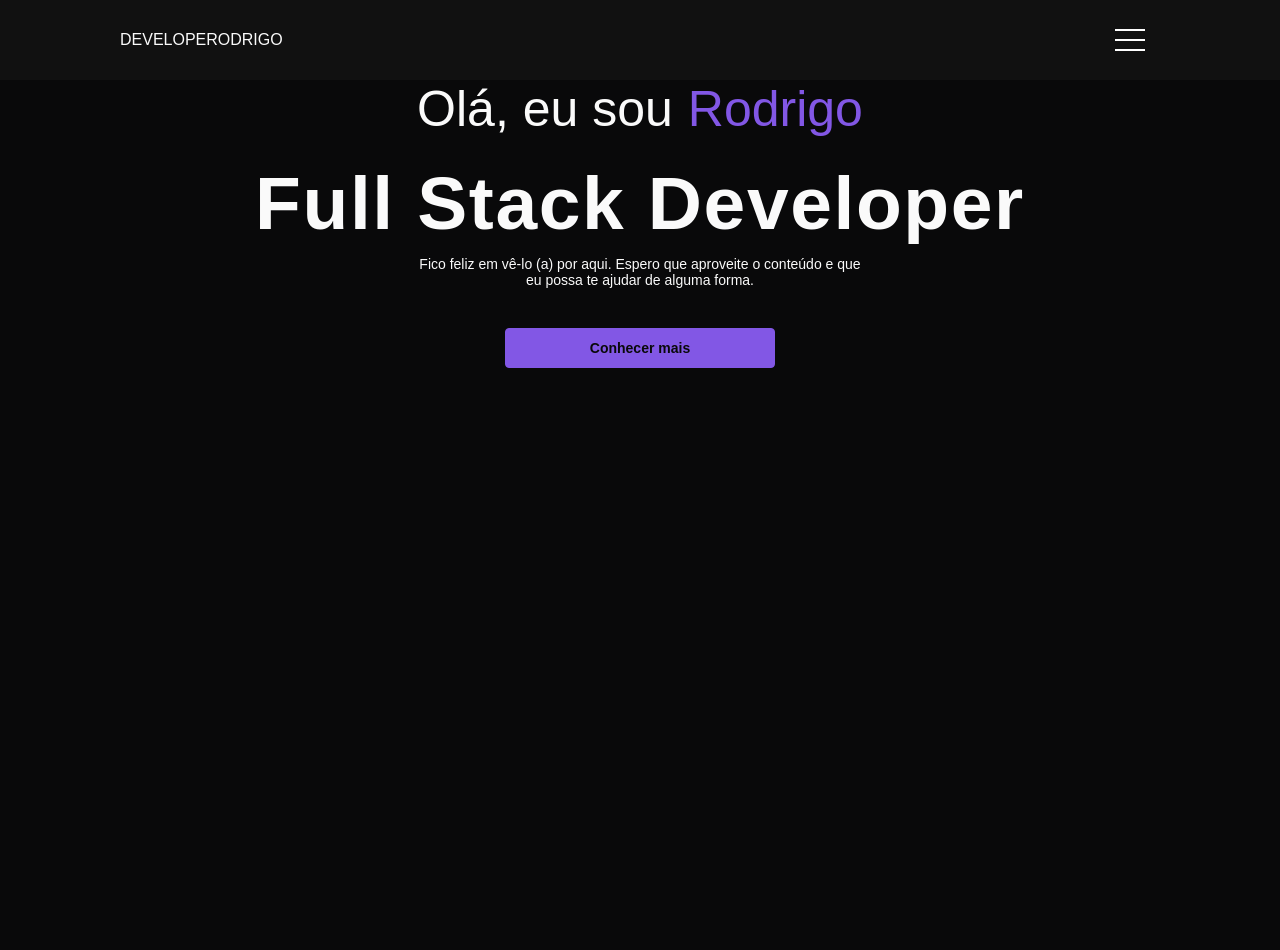
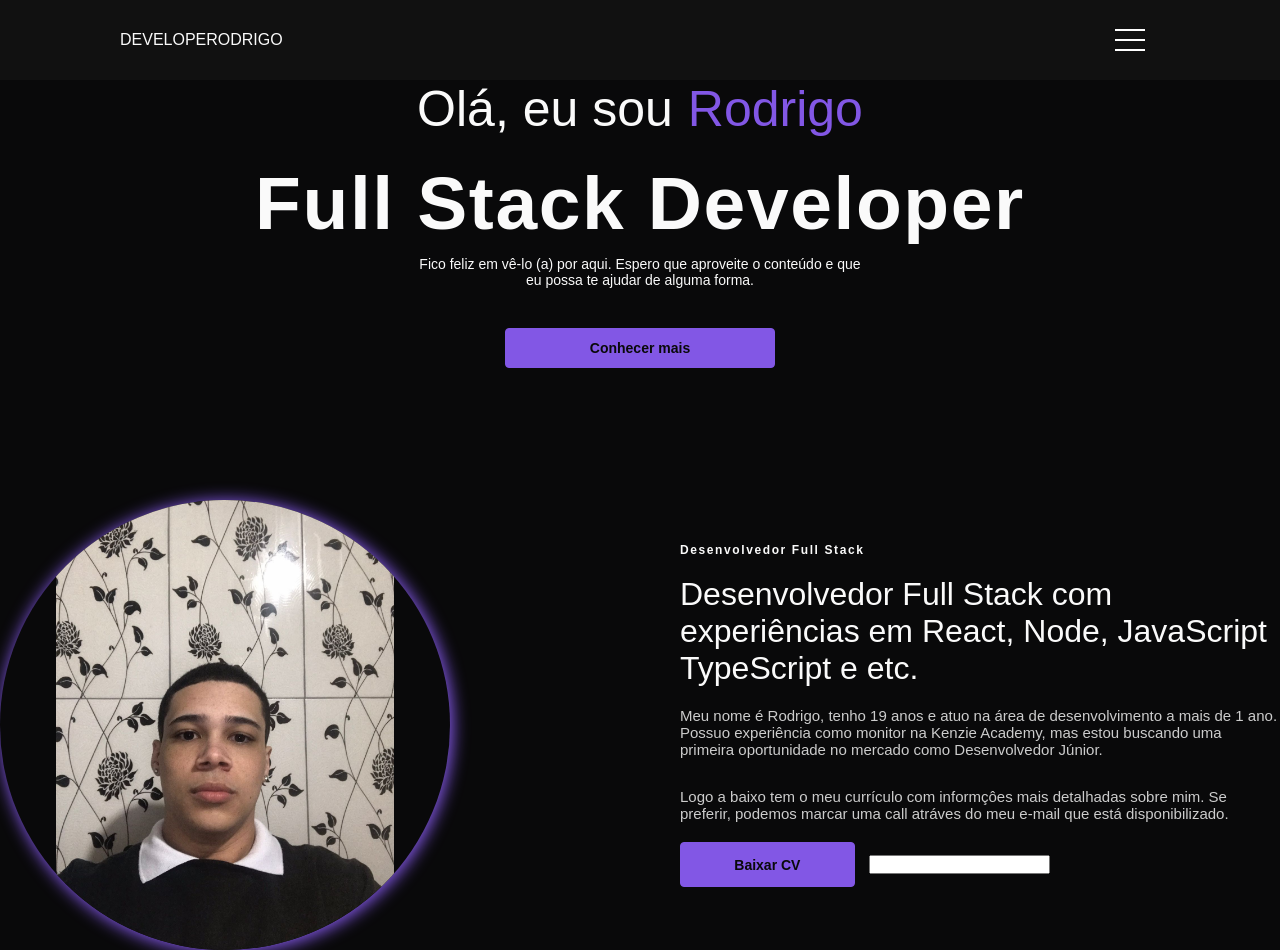
Before and after one commit to Rodrigodeveloperjr/portfolio_v2, a React (Vite) app: page / in a window 1280 px wide. Before the commit the page ends 800 px from the top, so only its background shows below. Built offline with nearby package versions, Linux system fonts and the light colour scheme.

Commit message:
Feat: About component created and styled with texts about me and photo

```diff
--- a/src/App.tsx
+++ b/src/App.tsx
@@ -1,3 +1,4 @@
+import { About } from "./components/About";
 import { Header } from "./components/Header";
 import { Home } from "./components/Home";
 
@@ -6,6 +7,7 @@ const App = () => {
     <div>
       <Header />
       <Home />
+      <About />
     </div>
   );
 };
--- /dev/null
+++ b/src/components/About/index.tsx
@@ -0,0 +1,43 @@
+import my from "../../assets/IMG-20220905-WA0007.jpg";
+import { Container } from "./style";
+
+const About = () => {
+  return (
+    <Container>
+      <img src={my} />
+
+      <div>
+        <div>
+          <h2>Desenvolvedor Full Stack</h2>
+
+          <h3>
+            Desenvolvedor Full Stack com experiências em React, Node, JavaScript
+            TypeScript e etc.
+          </h3>
+        </div>
+
+        <div>
+          <p>
+            Meu nome é Rodrigo, tenho 19 anos e atuo na área de desenvolvimento
+            a mais de 1 ano. Possuo experiência como monitor na Kenzie Academy,
+            mas estou buscando uma primeira oportunidade no mercado como
+            Desenvolvedor Júnior.
+          </p>
+
+          <p>
+            Logo a baixo tem o meu currículo com informçôes mais detalhadas
+            sobre mim. Se preferir, podemos marcar uma call atráves do meu
+            e-mail que está disponibilizado.
+          </p>
+        </div>
+
+        <div>
+          <a href="../../assets/Currículo - Rodrigo.pdf" download={true}>Baixar CV</a>
+          <input />
+        </div>
+      </div>
+    </Container>
+  );
+};
+
+export { About };
--- /dev/null
+++ b/src/components/About/style.ts
@@ -0,0 +1,104 @@
+import styled from "styled-components";
+
+const Container = styled.div`
+  width: 100%;
+  max-width: 1300px;
+  height: 450px;
+
+  display: flex;
+  flex-direction: row;
+  justify-content: space-between;
+  align-items: center;
+
+  padding-top: 200px;
+
+  & > img {
+    width: 450px;
+    height: 450px;
+
+    object-fit: contain;
+    border-radius: 50%;
+
+    box-shadow: 0.1rem 0.1rem 1rem 0.1rem var(--purple-color);
+  }
+
+  & > div {
+    width: 100%;
+    max-width: 600px;
+
+    & > div {
+      margin-bottom: 20px;
+    }
+
+    & > div:nth-child(1) {
+      height: 144px;
+
+      display: flex;
+      flex-direction: column;
+      justify-content: space-between;
+      align-items: flex-start;
+
+      & > h2 {
+        font-size: 12px;
+        letter-spacing: 0.1rem;
+      }
+
+      & > h3 {
+        font-size: 32px;
+        font-weight: 400;
+      }
+    }
+
+    & > div:nth-child(2) {
+      height: 115px;
+
+      display: flex;
+      flex-direction: column;
+      justify-content: space-between;
+      align-items: flex-start;
+
+      & > p {
+        font-size: 15px;
+        color: var(--gray-color);
+      }
+    }
+
+    & > div:nth-child(3) {
+      width: 100%;
+      max-width: 369.56px;
+      height: 45px;
+
+      display: flex;
+      flex-direction: row;
+      justify-content: space-between;
+      align-items: center;
+
+      & > a {
+        width: 100%;
+        max-width: 174.78px;
+        height: 45px;
+
+        border-radius: 4px;
+        background-color: var(--purple-color);
+        border: 1.5px solid var(--purple-color);
+
+        font-weight: 600;
+        font-size: 14px;
+
+        display: flex;
+        flex-direction: row;
+        justify-content: center;
+        align-items: center;
+
+        color: var(--black-color);
+
+        &:hover {
+          background-color: var(--purple-hover);
+          border-color: var(--purple-hover);
+        }
+      }
+    }
+  }
+`;
+
+export { Container };
--- a/src/styles/global.ts
+++ b/src/styles/global.ts
@@ -16,6 +16,7 @@ export default createGlobalStyle`
     --black-color-two: #111111;
     --purple-color: #8257e5;
     --purple-hover: #4a2e8a;
+		--gray-color: #CCC;
 	}
 
   body {
```
Also changed, not shown: src/assets/IMG-20220905-WA0007.jpg (added), 1 other file (tests, documents, lock files or other folders).
